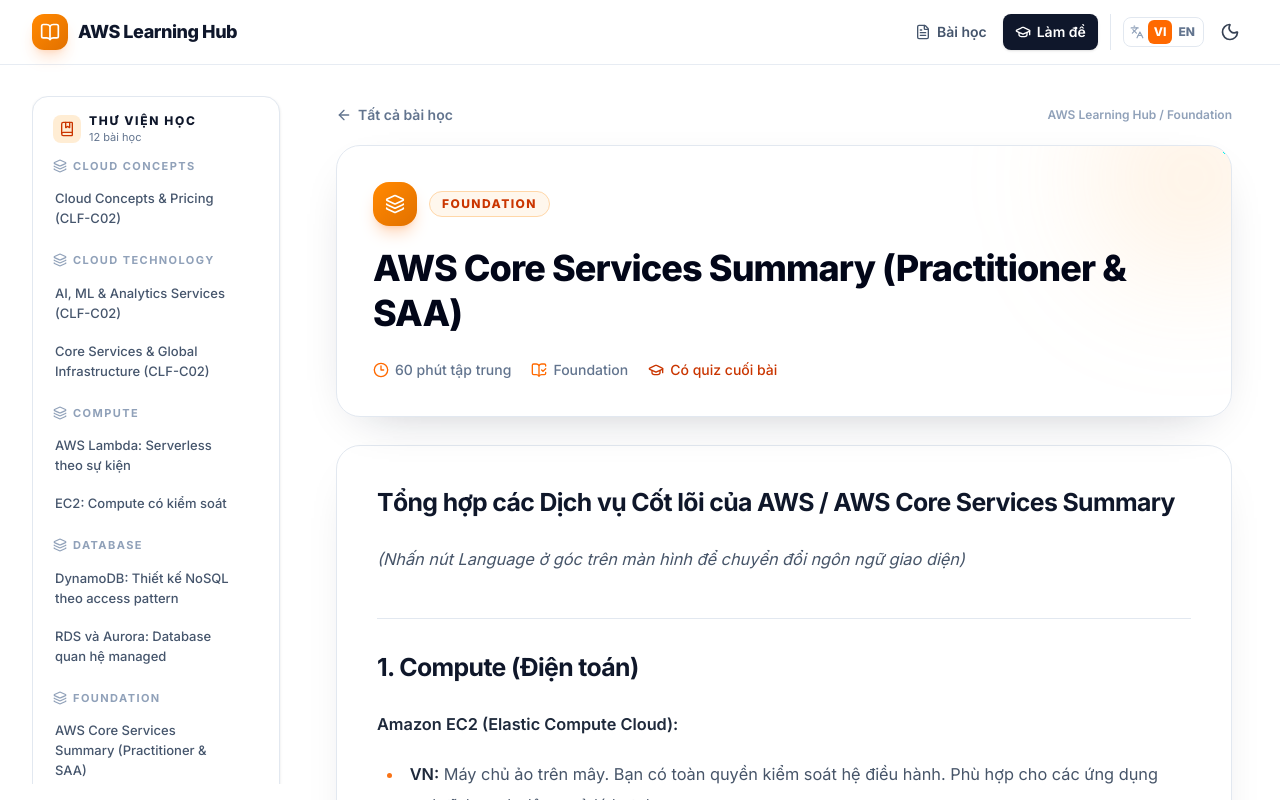
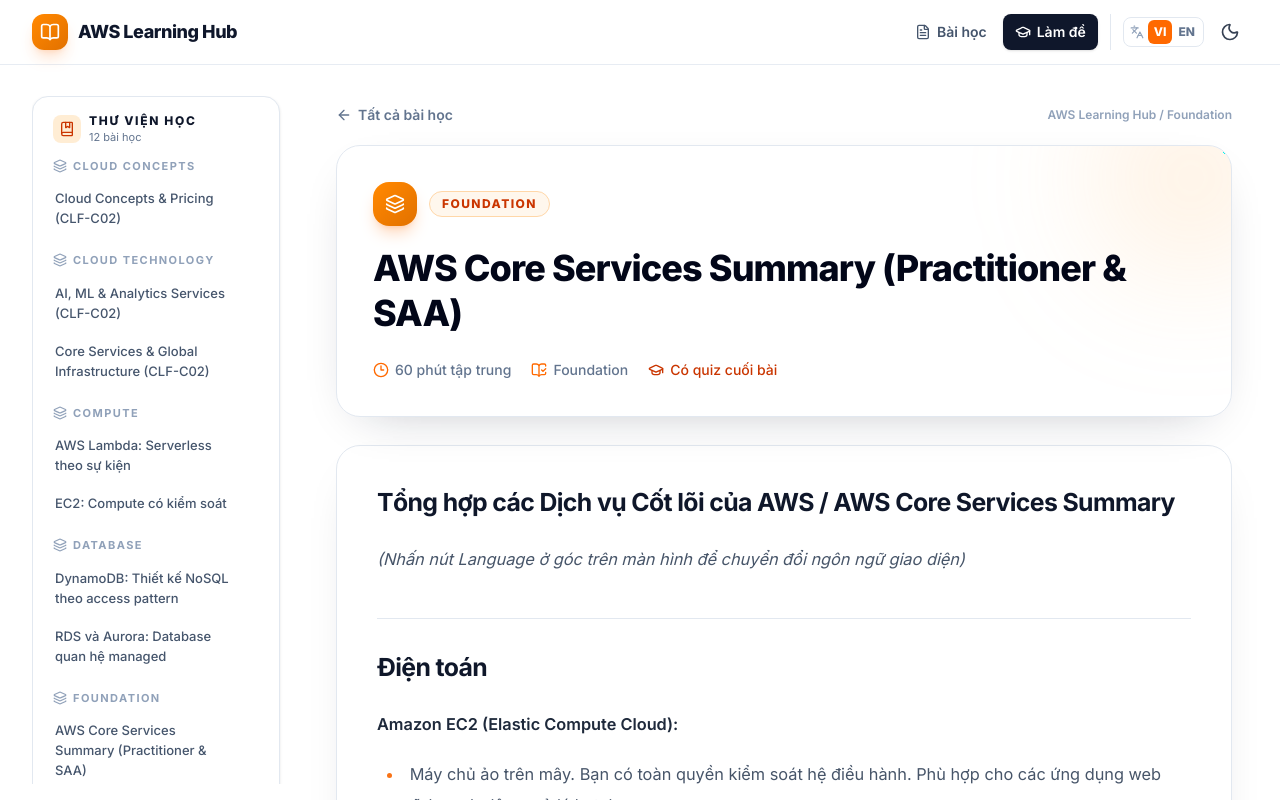
Before and after one commit to nguyenha0112/aws-learning-hub, a Next.js app in the folder aws-learning-hub/frontend/: page /lessons/aws-core-services-summary in a window 1280 px wide. Shown: the top 800 px of the page. Built offline with nearby package versions, Linux system fonts and the light colour scheme.

Commit message:
Render one lesson language at a time

```diff
--- a/aws-learning-hub/frontend/src/app/lessons/[slug]/page.tsx
+++ b/aws-learning-hub/frontend/src/app/lessons/[slug]/page.tsx
@@ -1,9 +1,8 @@
 import React from "react";
-import ReactMarkdown from "react-markdown";
-import remarkGfm from "remark-gfm";
 import { notFound } from "next/navigation";
 import { LessonQuiz } from "@/components/lesson/LessonQuiz";
 import { SectionKnowledgeCheck } from "@/components/lesson/SectionKnowledgeCheck";
+import { LocalizedMarkdown } from "@/components/lesson/LocalizedMarkdown";
 import Link from "next/link";
 import { ArrowLeft, BookOpenCheck, Clock3, GraduationCap, Layers3, PlayCircle } from "lucide-react";
 
@@ -70,7 +69,7 @@
           const sectionTitle = block.match(/^## (.+)$/m)?.[1];
           const sectionQuiz = sectionTitle ? lesson.section_quizzes?.find(group => group.section === sectionTitle) : undefined;
           return <React.Fragment key={`${sectionTitle ?? "intro"}-${index}`}>
-            <ReactMarkdown remarkPlugins={[remarkGfm]} components={{ h1: ({ children }) => <h2>{children}</h2> }}>{block}</ReactMarkdown>
+            <LocalizedMarkdown markdown={block} />
             {sectionQuiz && <SectionKnowledgeCheck section={sectionQuiz.section} questions={sectionQuiz.questions} />}
           </React.Fragment>;
         })}
--- a/aws-learning-hub/frontend/src/components/lesson/LessonQuiz.tsx
+++ b/aws-learning-hub/frontend/src/components/lesson/LessonQuiz.tsx
@@ -4,17 +4,19 @@
 import { useLanguage } from "@/components/LanguageProvider";
 
 type QuizOption = { text: string; correct: boolean };
-type Quiz = { question: string; options: QuizOption[]; explanation?: string };
+type Quiz = { question: string; question_en?: string; options: QuizOption[]; explanation?: string; explanation_en?: string };
 
 export function LessonQuiz({ quiz }: { quiz: Quiz }) {
   const [selected, setSelected] = useState<number | null>(null);
   const answered = selected !== null;
-  const { t } = useLanguage();
+  const { t, locale } = useLanguage();
+  const question = locale === "en" && quiz.question_en ? quiz.question_en : quiz.question;
+  const explanation = locale === "en" && quiz.explanation_en ? quiz.explanation_en : quiz.explanation;
 
   return (
     <section className="mt-7 rounded-3xl border border-orange-200 bg-gradient-to-br from-orange-50 to-amber-50/70 p-6 shadow-[0_16px_50px_-32px_rgba(234,88,12,0.5)] dark:border-orange-500/20 dark:from-orange-950/30 dark:to-[#111520] sm:p-8">
       <div className="mb-5 flex items-center justify-between gap-3"><div><p className="mb-1 text-xs font-extrabold tracking-[0.16em] text-orange-600 dark:text-orange-400">{t("knowledgeCheck")}</p><h2 className="text-2xl font-extrabold text-slate-900 dark:text-white">{t("checkNow")}</h2></div><span className="rounded-full bg-white px-3 py-1.5 text-xs font-bold text-orange-700 shadow-sm dark:bg-orange-500/15 dark:text-orange-300">1 {t("question")}</span></div>
-      <p className="mt-4 font-medium text-gray-800 dark:text-gray-200">{quiz.question}</p>
+      <p className="mt-4 font-medium text-gray-800 dark:text-gray-200">{question}</p>
       <div className="mt-5 space-y-3">
         {quiz.options.map((option, index) => {
           const isSelected = selected === index;
@@ -44,7 +46,7 @@
           <p className="font-semibold text-gray-900 dark:text-gray-100">
             {quiz.options[selected]?.correct ? t("correct") : t("incorrect")}
           </p>
-          {quiz.explanation && <p className="mt-1 leading-6">{quiz.explanation}</p>}
+          {explanation && <p className="mt-1 leading-6">{explanation}</p>}
           <button type="button" onClick={() => setSelected(null)} className="mt-3 font-semibold text-orange-700 hover:text-orange-800 dark:text-orange-400">
             {t("retry")}
           </button>
--- /dev/null
+++ b/aws-learning-hub/frontend/src/components/lesson/LocalizedMarkdown.tsx
@@ -0,0 +1,35 @@
+"use client";
+
+import ReactMarkdown from "react-markdown";
+import remarkGfm from "remark-gfm";
+import { useLanguage } from "@/components/LanguageProvider";
+
+const vietnameseCharacters = /[àáạảãâầấậẩẫăằắặẳẵèéẹẻẽêềếệểễìíịỉĩòóọỏõôồốộổỗơờớợởỡùúụủũưừứựửữỳýỵỷỹđ]/i;
+
+function chooseHeadingLanguage(line: string, locale: "vi" | "en") {
+  const match = line.match(/^(#{1,6}\s+)(.+?)\s+\(([^()]+)\)$/);
+  if (!match) return line;
+  const [, prefix, first, second] = match;
+  const firstIsVietnamese = vietnameseCharacters.test(first);
+  const secondIsVietnamese = vietnameseCharacters.test(second);
+  if (locale === "en") return prefix + (firstIsVietnamese && !secondIsVietnamese ? second : first);
+  return prefix + (firstIsVietnamese || !secondIsVietnamese ? first : second);
+}
+
+function selectLanguage(markdown: string, locale: "vi" | "en") {
+  return markdown
+    .split("\n")
+    .filter(line => {
+      const isVietnameseLine = /^\s*[*-]\s+\*\*VN:\*\*/.test(line);
+      const isEnglishLine = /^\s*[*-]\s+\*\*EN:\*\*/.test(line);
+      return locale === "vi" ? !isEnglishLine : !isVietnameseLine;
+    })
+    .map(line => line.replace(/^(\s*[*-]\s+)\*\*(?:VN|EN):\*\*\s*/, "$1"))
+    .map(line => chooseHeadingLanguage(line, locale))
+    .join("\n");
+}
+
+export function LocalizedMarkdown({ markdown }: { markdown: string }) {
+  const { locale } = useLanguage();
+  return <ReactMarkdown remarkPlugins={[remarkGfm]} components={{ h1: ({ children }) => <h2>{children}</h2> }}>{selectLanguage(markdown, locale)}</ReactMarkdown>;
+}
```
Also changed, not shown: aws-learning-hub/frontend/src/data/content-index.json (+37 -13 lines), 2 other files (tests, documents, lock files or other folders).
